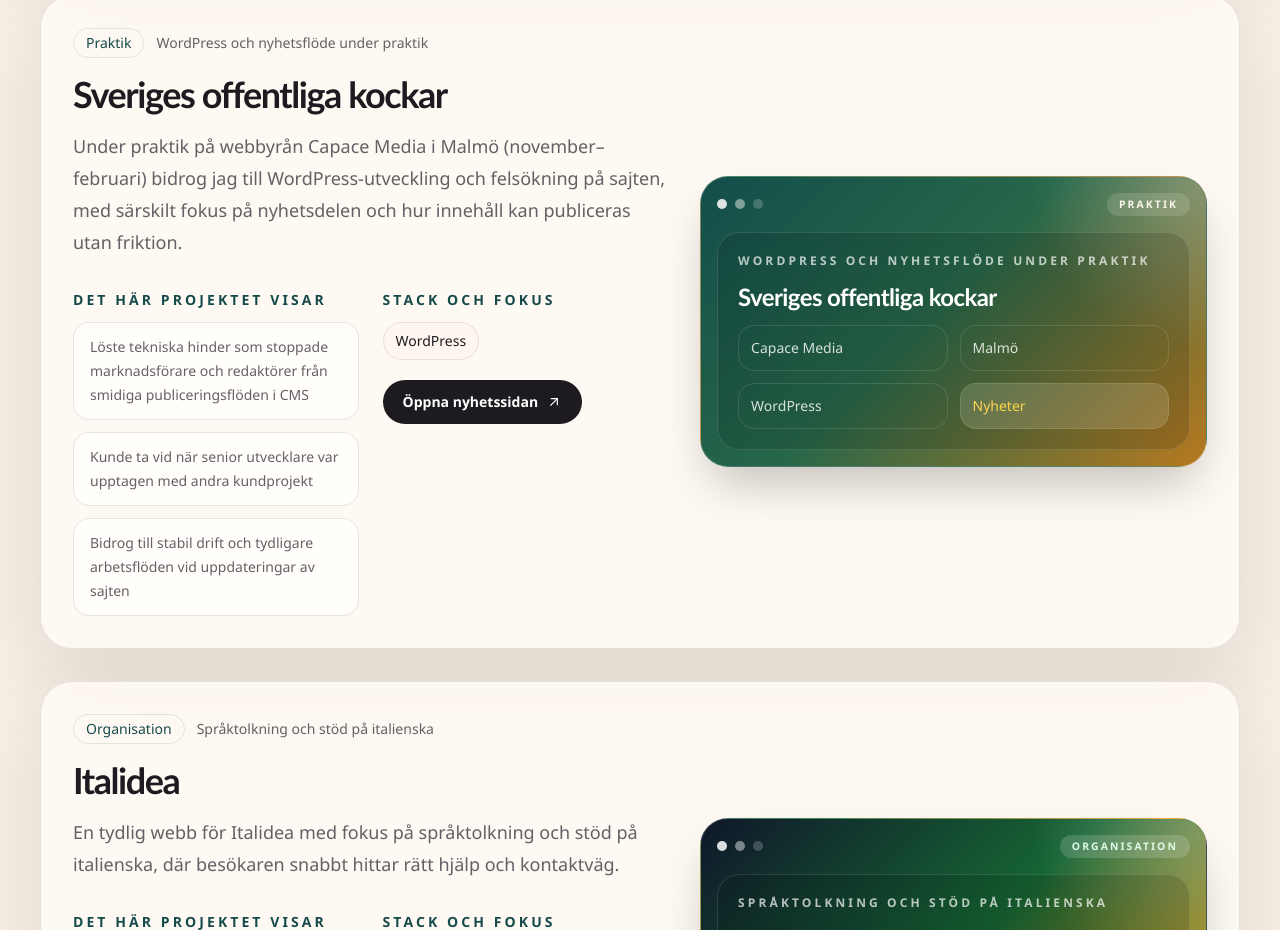
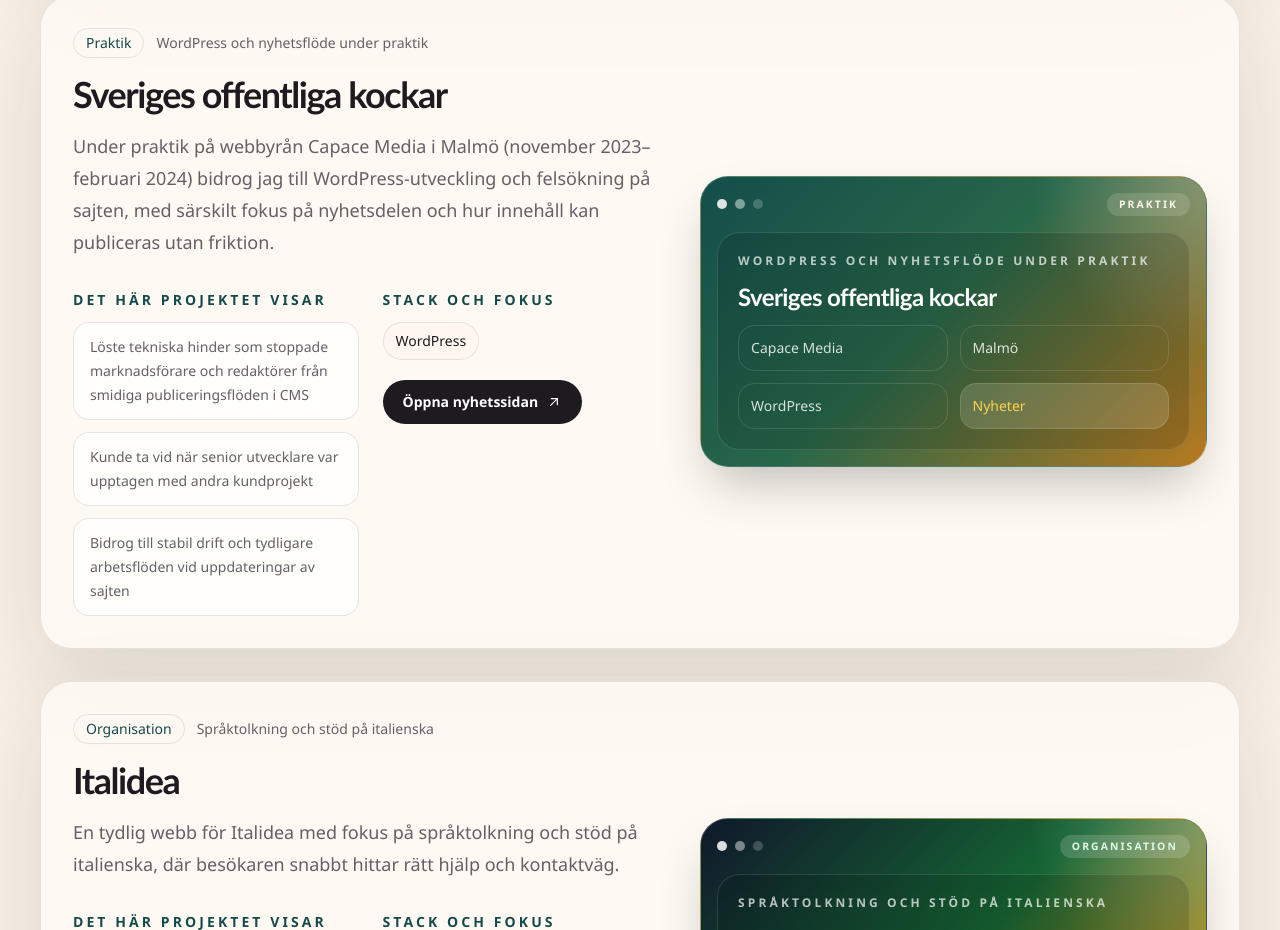
Before and after one commit to Elli2022/eleonora-portfolio, a Next.js app: page / in a window 1280 px wide. Shown: the part 4379-5309 px from the top of the page. Built offline with nearby package versions, Linux system fonts and the light colour scheme.

Commit message:
Justera Capace-praktik: nov 2023–feb 2024

```diff
--- a/src/app/page.tsx
+++ b/src/app/page.tsx
@@ -169,7 +169,7 @@ const projects: Project[] = [
     name: "Sveriges offentliga kockar",
     category: "WordPress och nyhetsflöde under praktik",
     summary:
-      "Under praktik på webbyrån Capace Media i Malmö (november–februari) bidrog jag till WordPress-utveckling och felsökning på sajten, med särskilt fokus på nyhetsdelen och hur innehåll kan publiceras utan friktion.",
+      "Under praktik på webbyrån Capace Media i Malmö (november 2023–februari 2024) bidrog jag till WordPress-utveckling och felsökning på sajten, med särskilt fokus på nyhetsdelen och hur innehåll kan publiceras utan friktion.",
     impact: [
       "Löste tekniska hinder som stoppade marknadsförare och redaktörer från smidiga publiceringsflöden i CMS",
       "Kunde ta vid när senior utvecklare var upptagen med andra kundprojekt",
```
